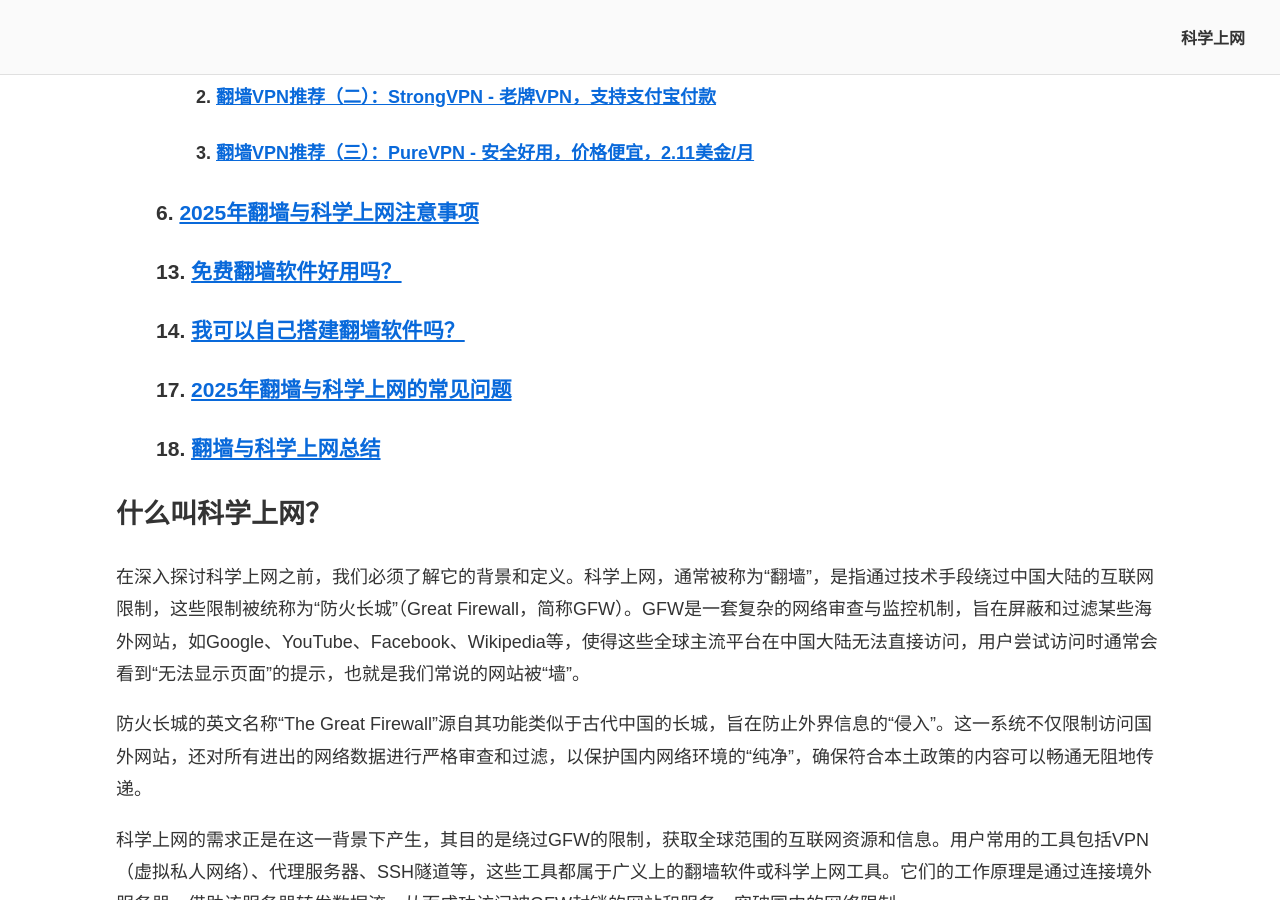
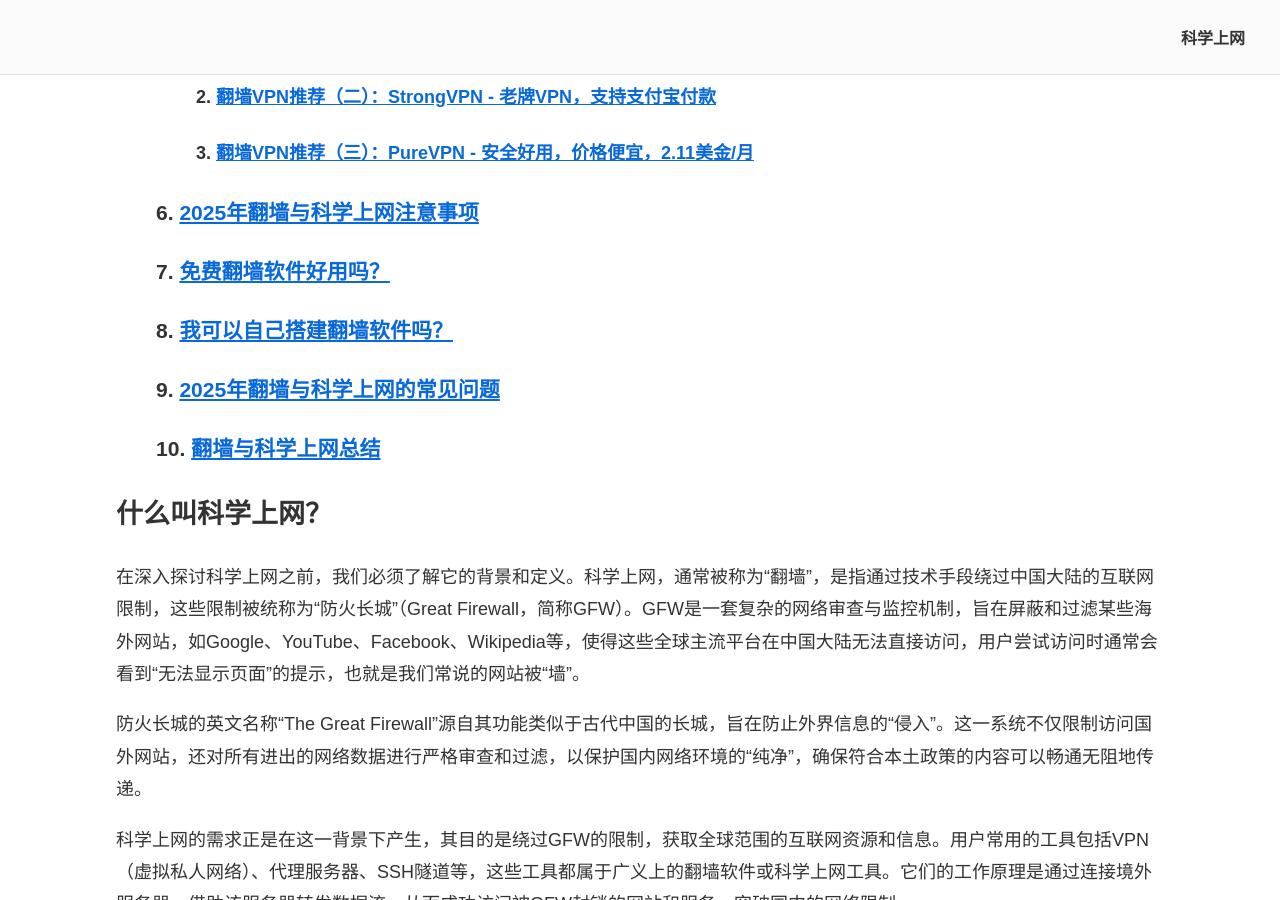
Before and after one commit to chinavpns/chinavpns.github.io, a Jekyll site: the page built from index.md, in a window 1280 px wide and 900 px high, scrolled down 2191 px. Built offline with Jekyll 4.4.1, drawn with Linux system fonts in a browser that asks for light colours.

Commit message:
Update index.md

```diff
--- a/index.md
+++ b/index.md
@@ -29,22 +29,22 @@
 大家可以根据自身的实际情况和需求，选择最适合自己的科学上网工具。值得一提的是，本文下方还提供了这三款翻墙VPN的全面评测。建议大家在充分了解它们的优缺点后，再做出决定也不迟。
 
 <blockquote>
-  <h2 id="本文内容导航">本文（重点）内容导航</h2>
- <h3 id="1-什么叫科学上网">1. <a href="#什么叫科学上网">什么叫科学上网？</a></h3>
-  <h3 id="2-为什么要科学上网">2. <a href="#为什么要科学上网">为什么要科学上网？</a></h3>
-  <h3 id="3-2025年如何科学上网如何翻墙">3. <a href="#2025年如何科学上网如何翻墙">2025年如何科学上网？如何翻墙？</a></h3>
-  <h3 id="4-如何挑选最佳的科学上网工具">4. <a href="#如何挑选最佳的科学上网工具">如何挑选最佳的科学上网工具？</a></h3>
-  <h3 id="5-2025年最好用的翻墙软件和翻墙vpn推荐">5. <a href="#2025年最好用的翻墙软件和翻墙vpn推荐">2025年最好用的翻墙软件和翻墙VPN推荐</a></h3>
-  <blockquote>
-  <h4 id="1-翻墙vpn推荐一expressvpn---翻墙非常稳定安全性高速度业内最快30天免费">1. <a href="#翻墙vpn推荐一expressvpn---翻墙非常稳定安全性高速度业内最快30天免费">翻墙VPN推荐（一）：ExpressVPN - 翻墙非常稳定，安全性高，速度业内最快，30天免费</a></h4>
-  <h4 id="2-翻墙vpn推荐二strongvpn---老牌vpn支持支付宝付款">2. <a href="#翻墙vpn推荐二strongvpn---老牌vpn支持支付宝付款">翻墙VPN推荐（二）：StrongVPN - 老牌VPN，支持支付宝付款</a></h4>
-  <h4 id="3-翻墙vpn推荐三purevpn---安全好用价格便宜211美金月">3. <a href="#翻墙vpn推荐三purevpn---安全好用价格便宜211美金月">翻墙VPN推荐（三）：PureVPN - 安全好用，价格便宜，2.11美金/月</a></h4>
-  </blockquote>
-  <h3 id="6-2025年翻墙与科学上网注意事项">6. <a href="#2025年翻墙与科学上网注意事项">2025年翻墙与科学上网注意事项</a></h3>
-  <h3 id="13-免费翻墙软件好用吗">13. <a href="#免费翻墙软件好用吗">免费翻墙软件好用吗？</a></h3>
-  <h3 id="14-我可以自己搭建翻墙软件吗">14. <a href="#我可以自己搭建翻墙软件吗">我可以自己搭建翻墙软件吗？</a></h3>
-  <h3 id="17-2025年翻墙与科学上网的常见问题">17. <a href="#2025年翻墙与科学上网的常见问题">2025年翻墙与科学上网的常见问题</a></h3>
-  <h3 id="18-翻墙与科学上网总结2025年最好用的翻墙软件和翻墙vpn推荐">18. <a href="#翻墙与科学上网总结2025年最好用的翻墙软件和翻墙vpn推荐">翻墙与科学上网总结</a></h3>
+<h2 id="本文内容导航">本文（重点）内容导航</h2>
+<h3 id="1-什么叫科学上网">1. <a href="#什么叫科学上网">什么叫科学上网？</a></h3>
+<h3 id="2-为什么要科学上网">2. <a href="#为什么要科学上网">为什么要科学上网？</a></h3>
+<h3 id="3-2025年如何科学上网如何翻墙">3. <a href="#2025年如何科学上网如何翻墙">2025年如何科学上网？如何翻墙？</a></h3>
+<h3 id="4-如何挑选最佳的科学上网工具">4. <a href="#如何挑选最佳的科学上网工具">如何挑选最佳的科学上网工具？</a></h3>
+<h3 id="5-2025年最好用的翻墙软件和翻墙vpn推荐">5. <a href="#2025年最好用的翻墙软件和翻墙vpn推荐">2025年最好用的翻墙软件和翻墙VPN推荐</a></h3>
+<blockquote>
+<h4 id="1-翻墙vpn推荐一expressvpn---翻墙非常稳定安全性高速度业内最快30天免费">1. <a href="#翻墙vpn推荐一expressvpn---翻墙非常稳定安全性高速度业内最快30天免费">翻墙VPN推荐（一）：ExpressVPN - 翻墙非常稳定，安全性高，速度业内最快，30天免费</a></h4>
+<h4 id="2-翻墙vpn推荐二strongvpn---老牌vpn支持支付宝付款">2. <a href="#翻墙vpn推荐二strongvpn---老牌vpn支持支付宝付款">翻墙VPN推荐（二）：StrongVPN - 老牌VPN，支持支付宝付款</a></h4>
+<h4 id="3-翻墙vpn推荐三purevpn---安全好用价格便宜211美金月">3. <a href="#翻墙vpn推荐三purevpn---安全好用价格便宜211美金月">翻墙VPN推荐（三）：PureVPN - 安全好用，价格便宜，2.11美金/月</a></h4>
+</blockquote>
+<h3 id="6-2025年翻墙与科学上网注意事项">6. <a href="#2025年翻墙与科学上网注意事项">2025年翻墙与科学上网注意事项</a></h3>
+<h3 id="7-免费翻墙软件好用吗">7. <a href="#免费翻墙软件好用吗">免费翻墙软件好用吗？</a></h3>
+<h3 id="8-我可以自己搭建翻墙软件吗">8. <a href="#我可以自己搭建翻墙软件吗">我可以自己搭建翻墙软件吗？</a></h3>
+<h3 id="9-2025年翻墙与科学上网的常见问题">9. <a href="#2025年翻墙与科学上网的常见问题">2025年翻墙与科学上网的常见问题</a></h3>
+<h3 id="10-翻墙与科学上网总结2025年最好用的翻墙软件和翻墙vpn推荐">10. <a href="#翻墙与科学上网总结2025年最好用的翻墙软件和翻墙vpn推荐">翻墙与科学上网总结</a></h3>
 </blockquote>
 
 ## 什么叫科学上网？
```
